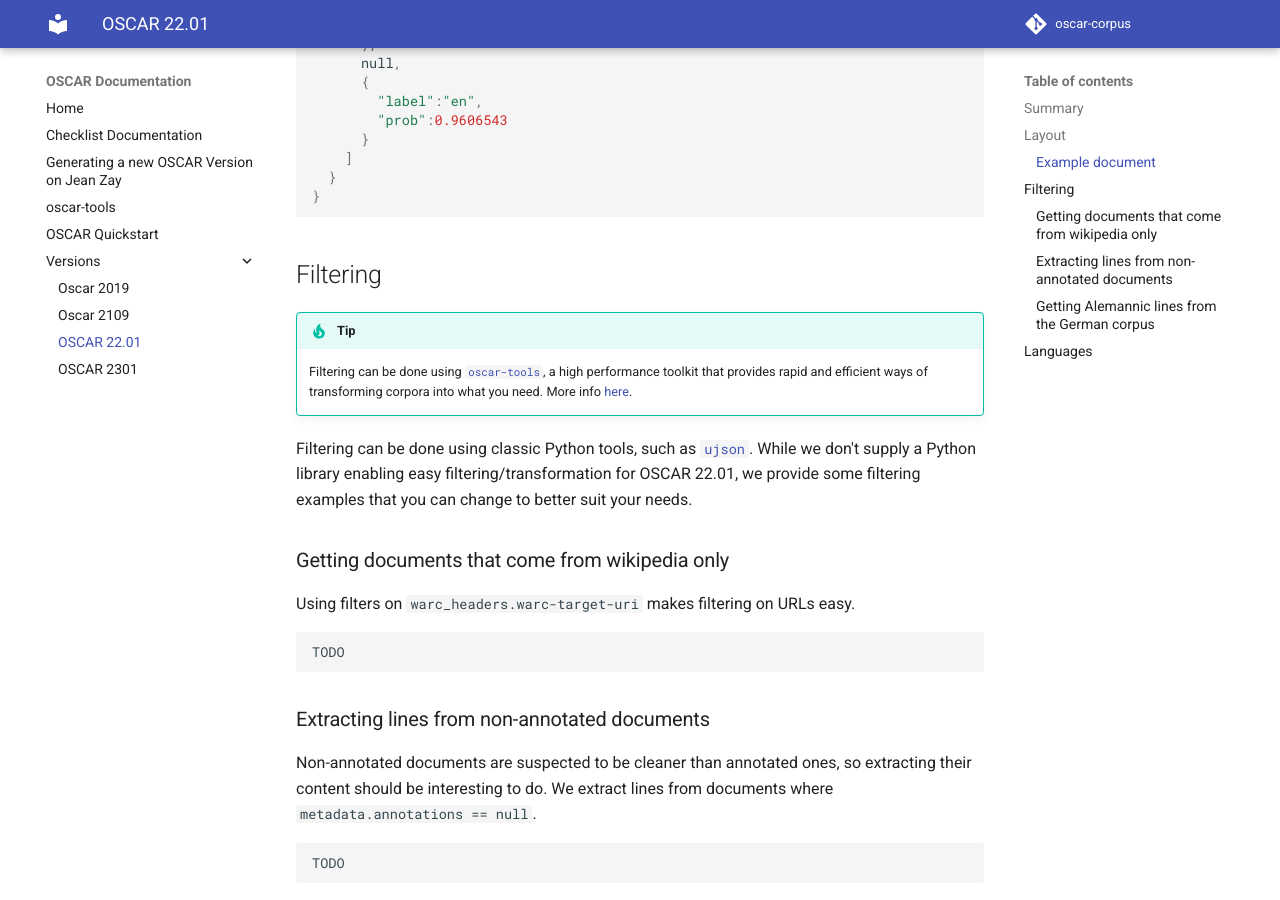
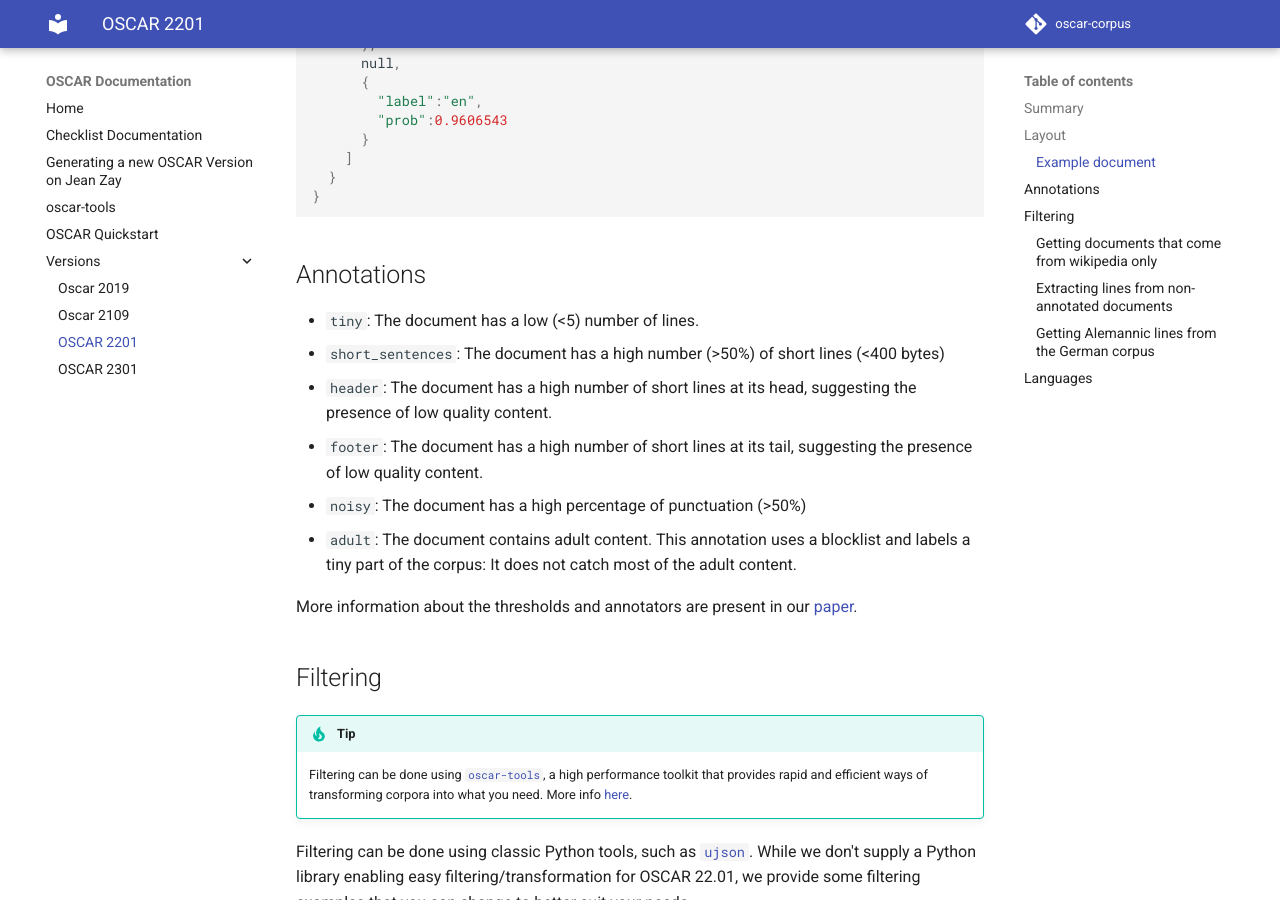
Before and after one commit to oscar-project/documentation, an MkDocs documentation site: the page built from docs/versions/oscar-2201.md, in a window 1280 px wide and 900 px high, scrolled down 1570 px. Built offline with MkDocs 1.6.1 and Material for MkDocs 9.7.7, drawn with Linux system fonts in a browser that asks for light colours; comment, search, counter and statistics services are not loaded; some of the changed text lies outside the part shown.

Commit message:
continue 2301 doc

```diff
--- a/docs/versions/oscar-2201.md
+++ b/docs/versions/oscar-2201.md
@@ -1,6 +1,6 @@
-# OSCAR 22.01
+# OSCAR 2201
 
-OSCAR 22.01 is the OSCAR version from January, 2022.
+OSCAR 2201 is the OSCAR version from January, 2022.
 It features a **different** file layout that makes it **not** backward compatible with code designed to run with previous OSCAR versions.
 
 [Request access](#){ .md-button }
@@ -73,6 +73,18 @@
 3. Document-wide identification. `prob` is the weighted average of the confidence of identified lines.
 4. Annotations of the document. `null` if no annotation.
 5. Line-by-line identifications. `null` for each line that has no identification.
+
+
+## Annotations
+
+* `tiny`: The document has a low (<5) number of lines.
+* `short_sentences`: The document has a high number (>50%) of short lines (<400 bytes)
+* `header`: The document has a high number of short lines at its head, suggesting the presence of low quality content.
+* `footer`: The document has a high number of short lines at its tail, suggesting the presence of low quality content.
+* `noisy`: The document has a high percentage of punctuation (>50%)
+* `adult`: The document contains adult content. This annotation uses a blocklist and labels a tiny part of the corpus: It does not catch most of the adult content.
+
+More information about the thresholds and annotators are present in our [paper](https://oscar-project.org/publication/2022/arxiv/towards/).
 
 ## Filtering
 
```
Also changed, not shown: docs/versions/oscar-2301.md (+18 -9 lines).
